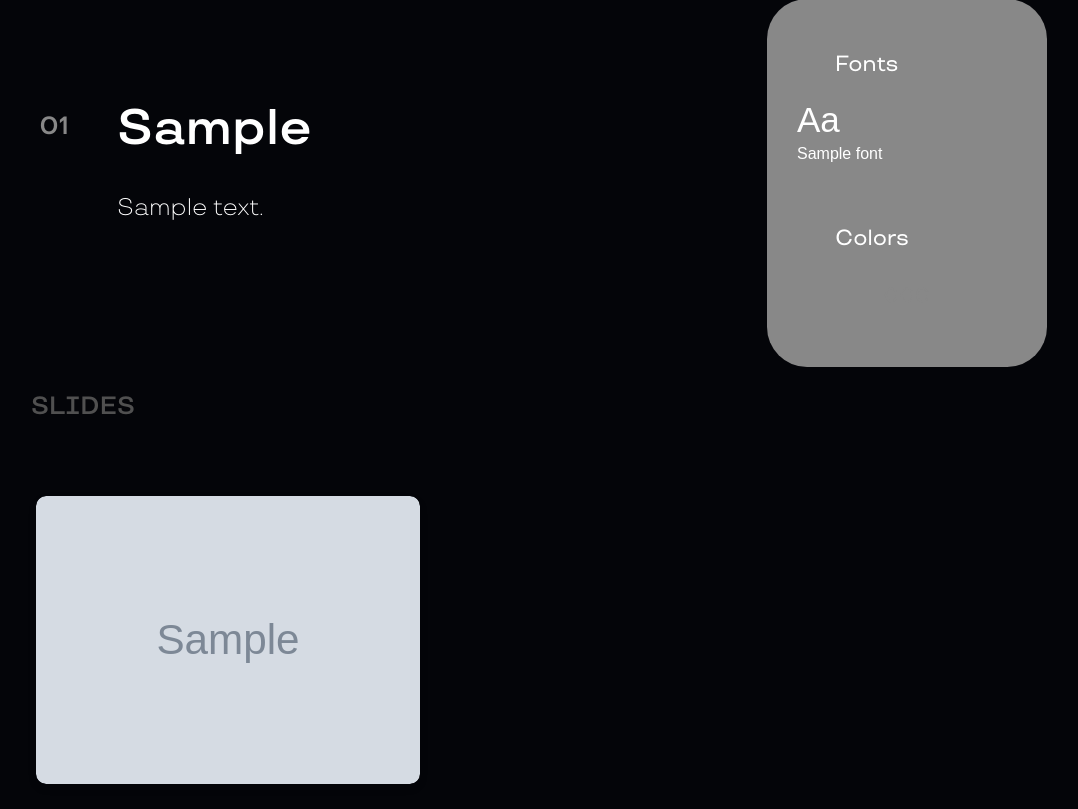
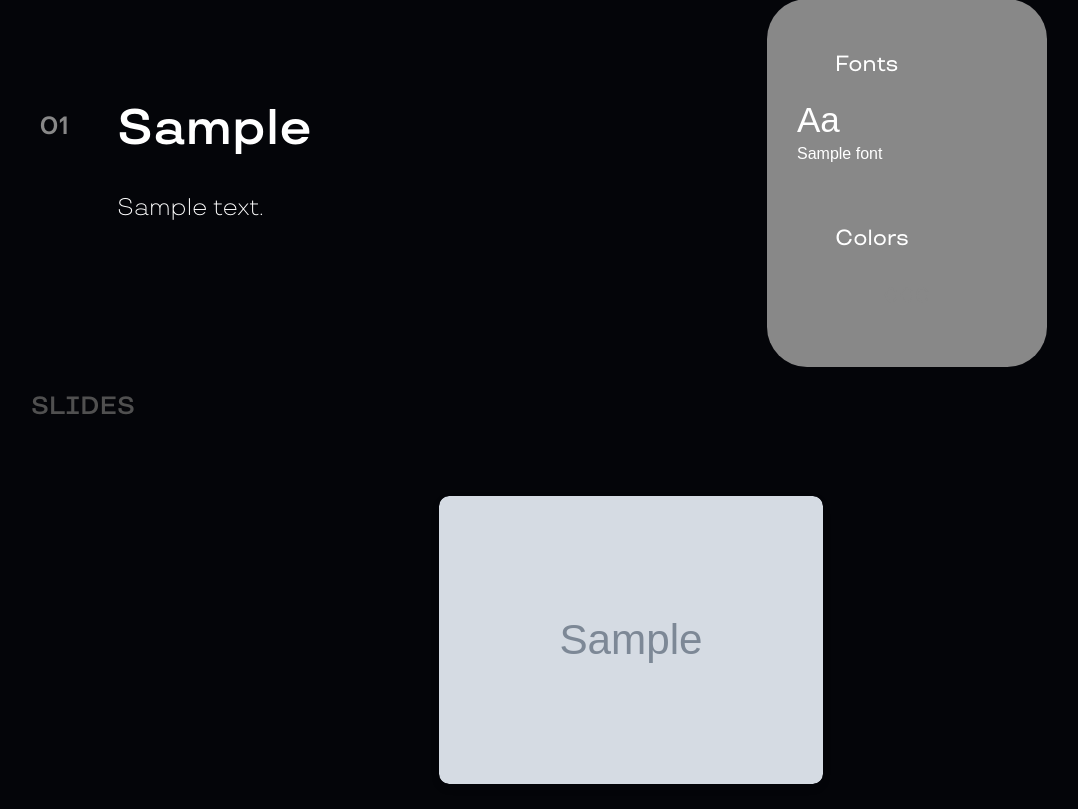
Before and after one commit to it-chep/taivin_site, a Django app: a page that uses templates/base.html in a window 1280 px wide. Shown: the part 597-1406 px from the top of the page, without its empty margins (9-1087 px from the left). Run offline with Django 4.2, Linux system fonts and the light colour scheme; tables that the repository leaves empty hold one stand-in row (values such as "Sample post"); grey boxes marked "Sample" are stand-in pictures; some libraries are stand-ins or nearby versions; some web fonts are replaced.

Commit message:
add style

```diff
--- a/static/css/presentations_detail.css
+++ b/static/css/presentations_detail.css
@@ -169,7 +169,7 @@ p {
 .slides-container {
     display: flex;
     flex-wrap: wrap;
-    justify-content: flex-start;
+    justify-content: center;
     max-width: 100%;
 }
 
```
